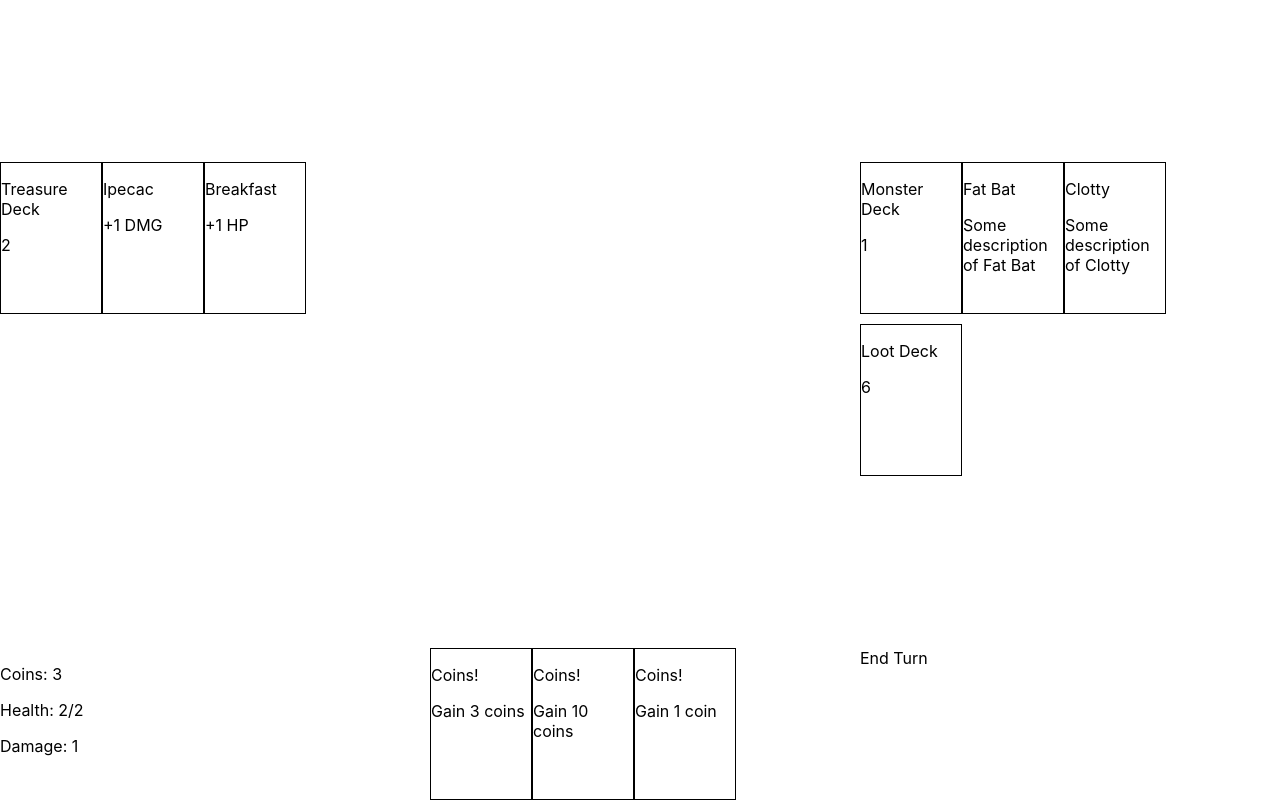
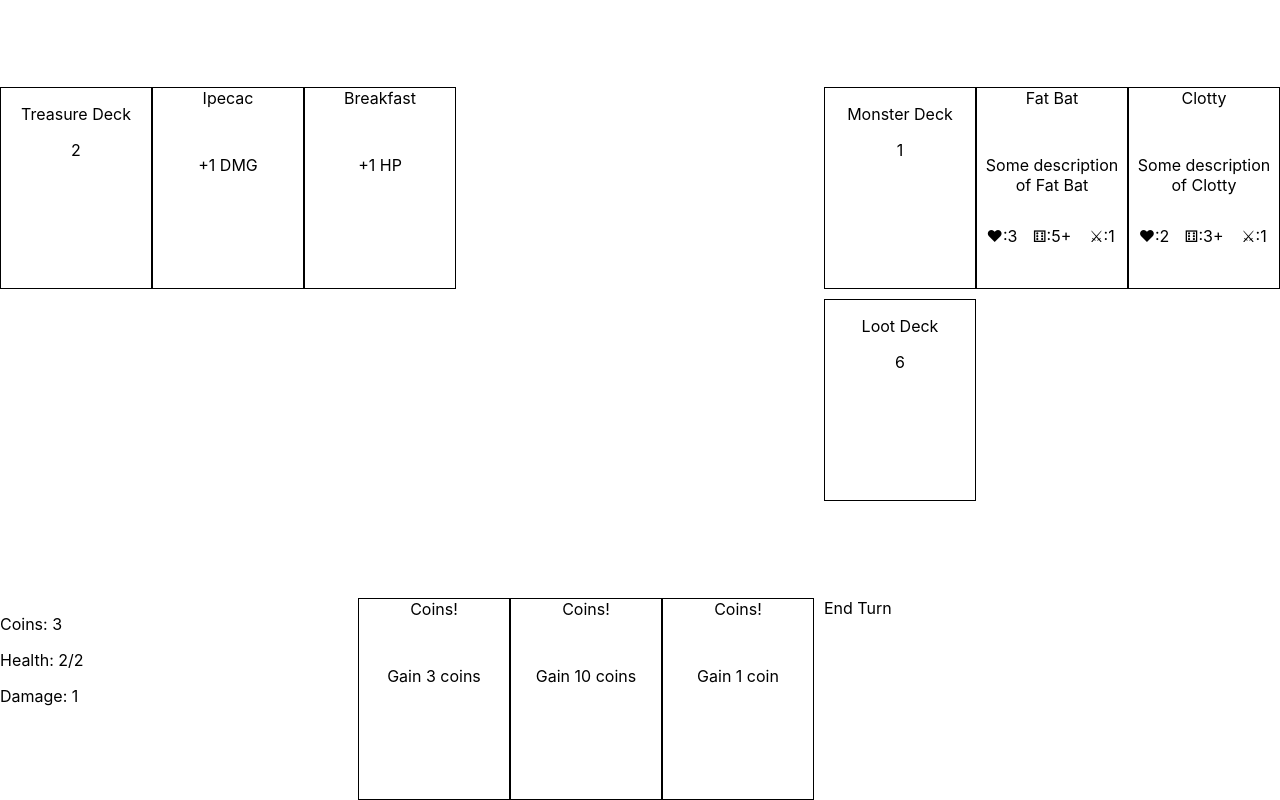
Before and after one commit to astidolph/dungeon-crawler, a React (Create React App) app: page / in a window 1280 px wide. Built offline with nearby package versions, Linux system fonts and the light colour scheme.

Commit message:
Add monster card states and styling

```diff
--- a/src/features/CardComponent/CardComponent.module.css
+++ b/src/features/CardComponent/CardComponent.module.css
@@ -1,6 +1,22 @@
 .Card {
-    height: 150px;
-    width: 100px;
+    height: 200px;
+    width: 150px;
     border: 1px solid black;
     background: white;
+    display: flex;
+    flex-direction: column;
+    text-align: center;
 }
+
+.Card > div {
+    flex: 1;
+}
+
+.MonsterStatsContainer {
+    display: flex;
+}
+
+.MonsterStatsContainer > div {
+    flex: 1;
+    padding: 5px;
+}
--- a/src/features/CardComponent/CardComponent.tsx
+++ b/src/features/CardComponent/CardComponent.tsx
@@ -1,6 +1,6 @@
 import { FC } from 'react';
 import styles from './CardComponent.module.css';
-import { Card, Effect } from '../../models/Card';
+import { Card } from '../../models/Card';
 import { useAppDispatch } from '../../app/hooks';
 import { AppThunk } from '../../app/store';
 import { Action } from '@reduxjs/toolkit';
@@ -17,8 +17,13 @@ const CardComponent: FC<CardComponentProps> = (props) => {
     <div>
       <div className={styles.Card}
         onClick={() => props.effect !== undefined ? dispatch(props.effect) : null}>
-          <p>{props.card.name}</p>
-          {props.card.description}
+          <div>{props.card.name}</div>
+          <div>{props.card.description}</div>
+          <div className={styles.MonsterStatsContainer}>
+            {props.card.health !== undefined && <div>♥:{props.card.health}</div>}
+            {props.card.roll !== undefined && <div>⚅:{props.card.roll}+</div>}
+            {props.card.damage !== undefined && <div>⚔:{props.card.damage}</div>}
+          </div>
       </div>
     </div>
   );
--- a/src/features/LootDeck/LootDeck.module.css
+++ b/src/features/LootDeck/LootDeck.module.css
@@ -4,8 +4,9 @@
 }
 
 .Deck {
-    height: 150px;
-    width: 100px;
+    height: 200px;
+    width: 150px;
     border: 1px solid black;
     background: white;
+    text-align: center;
 }
--- a/src/features/MonsterDeck/MonsterDeck.module.css
+++ b/src/features/MonsterDeck/MonsterDeck.module.css
@@ -4,8 +4,9 @@
 }
 
 .Deck {
-    height: 150px;
-    width: 100px;
+    height: 200px;
+    width: 150px;
     border: 1px solid black;
     background: white;
+    text-align: center;
 }
--- a/src/features/TreasureDeck/TreasureDeck.module.css
+++ b/src/features/TreasureDeck/TreasureDeck.module.css
@@ -4,8 +4,9 @@
 }
 
 .Deck {
-    height: 150px;
-    width: 100px;
+    height: 200px;
+    width: 150px;
     border: 1px solid black;
     background: white;
+    text-align: center;
 }
```
Also changed, not shown: src/models/Card.ts (+4 -7 lines).
